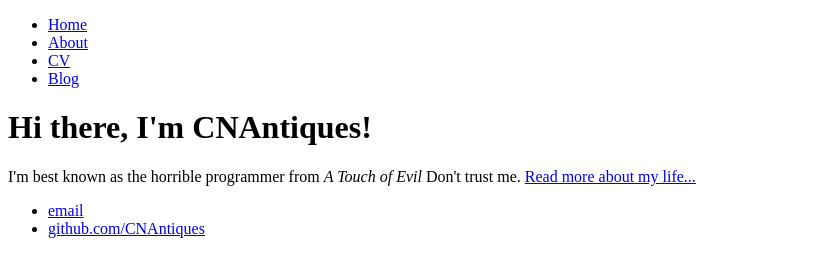
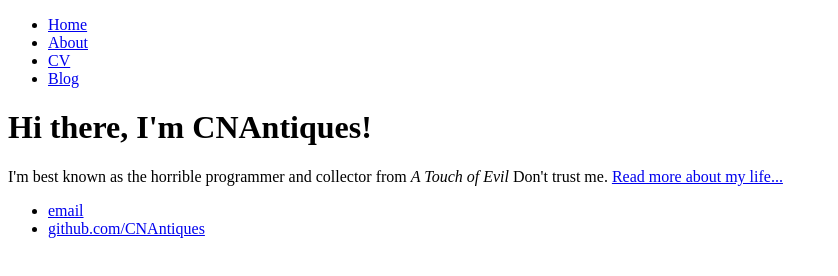
Before and after one commit to CNAntiques/CNAntiques.github.io, a plain HTML site: page index.html in a window 1280 px wide. Shown: the whole page, without its empty margins (0-838 px from the left). Drawn offline with Linux system fonts and the light colour scheme.

Commit message:
Update index.html

```diff
--- a/index.html
+++ b/index.html
@@ -1,7 +1,7 @@
 <!DOCTYPE html>
 <html>
 	<head>
-		<title>Hank Quinlan, Horrible Cop</title>
+		<title>CNAntiques, Horrible Programmer and Collector</title>
 	</head>
 	<body>
 		<nav>
@@ -15,7 +15,7 @@
 		<div class="container">
     		<div class="blurb">
         		<h1>Hi there, I'm CNAntiques!</h1>
-				<p>I'm best known as the horrible programmer from <em>A Touch of Evil</em> Don't trust me. <a href="/about">Read more about my life...</a></p>
+				<p>I'm best known as the horrible programmer and collector from <em>A Touch of Evil</em> Don't trust me. <a href="/about">Read more about my life...</a></p>
     		</div><!-- /.blurb -->
 		</div><!-- /.container -->
 		<footer>
```
